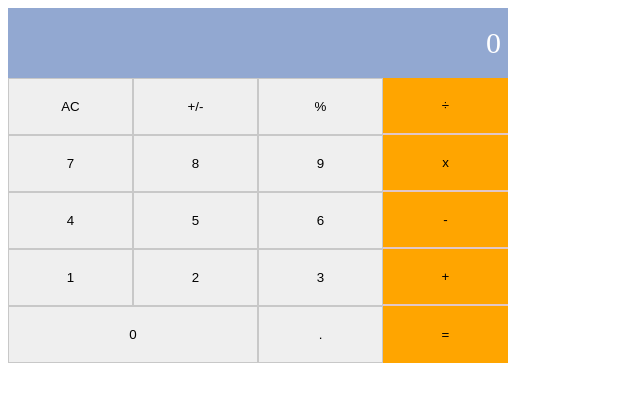
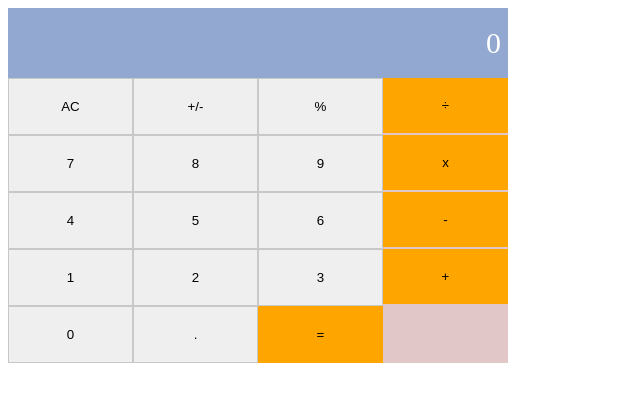
Before and after one commit to John-Kibirige/math-magicians, a React (Create React App) app: page / in a window 1280 px wide. Shown: the top 402 px of the page, without its empty margins (0-640 px from the left). Built offline with nearby package versions, Linux system fonts and the light colour scheme.

Commit message:
Implement "lifting up state" between the Key component and Calculator component

```diff
--- a/src/components/Key.js
+++ b/src/components/Key.js
@@ -5,10 +5,14 @@ class Key extends React.Component {
     render() {
         const orangeKeys = ['+', 'x', '-', '÷', '=']
         const orange = orangeKeys.indexOf(this.props.value) !== -1 ? 'orange' : '';
-        const twoSpace = this.props.value === 0 ? 'two-space' : '';
+        const twoSpace = this.props.value === '0' ? 'two-space' : '';
+
+        const {value, handleClickEvent} = this.props;
+
+        const handleBtnClick = () => handleClickEvent(value);
 
         return (
-            <button className={`key ${orange} ${twoSpace}`}>{this.props.value}</button>
+            <button onClick={handleBtnClick} className={`key ${orange} ${twoSpace}`}>{value}</button>
         )
     }
 }
```
